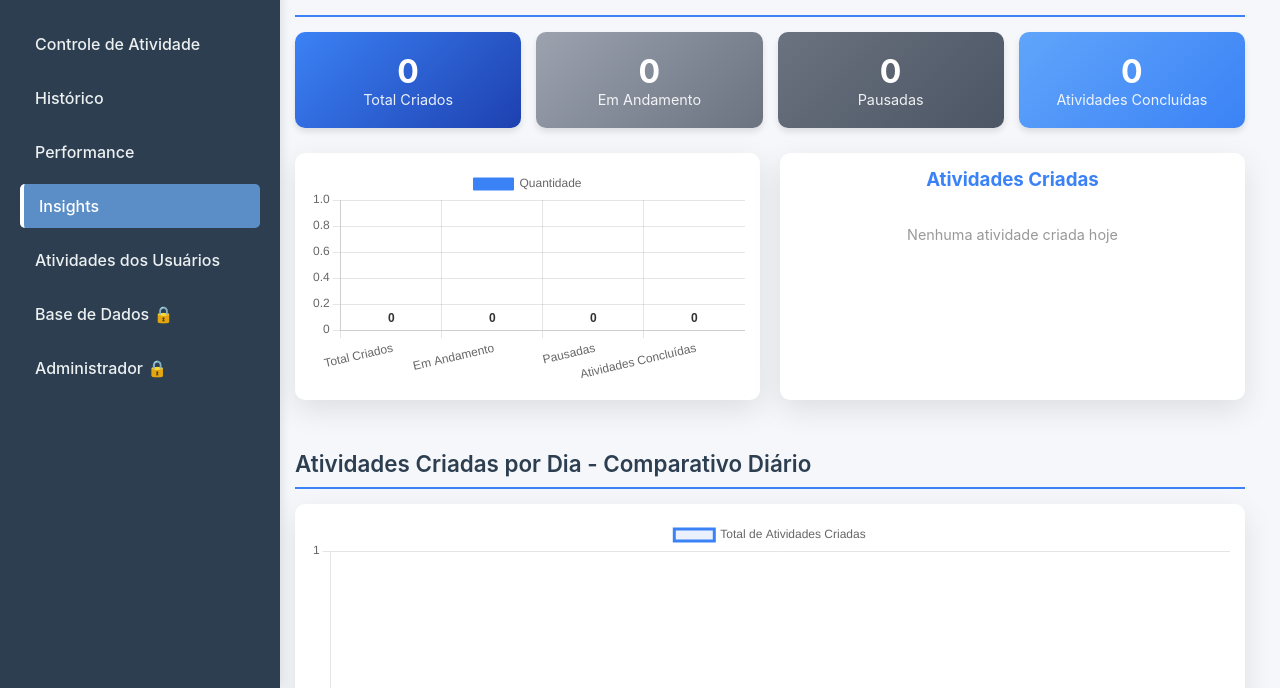
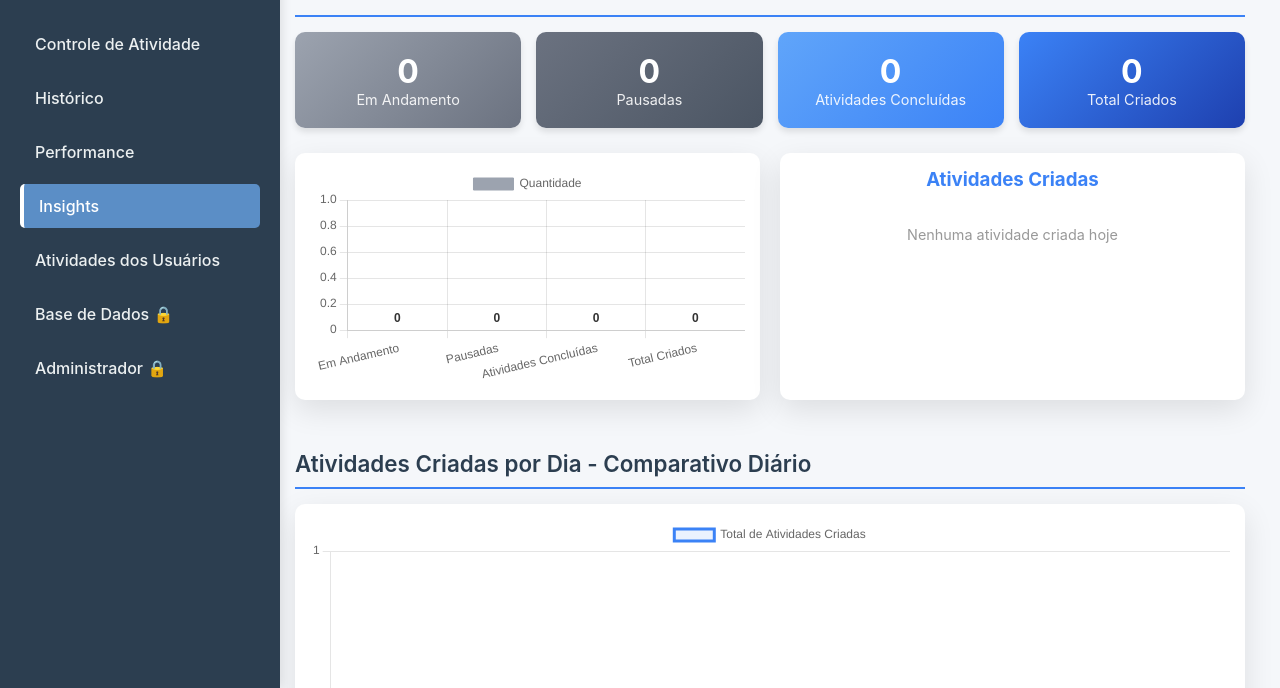
Before and after one commit to gabrielsiteargus2026-lgtm/controle-atividade-, a plain HTML site: page insights.html in a window 1280 px wide. Shown: the part 112-800 px from the top of the page. Drawn offline with nearby package versions, Linux system fonts and the light colour scheme; no server answers.

Commit message:
Deploy automatico

```diff
--- a/insights.html
+++ b/insights.html
@@ -473,10 +473,6 @@
 
         <!-- CARDS DE RESUMO RÁPIDO -->
         <div style="display: grid; grid-template-columns: repeat(auto-fit, minmax(200px, 1fr)); gap: 15px; margin-bottom: 25px;">
-            <div style="background: linear-gradient(135deg, #3b82f6 0%, #1e40af 100%); color: white; padding: 20px; border-radius: 10px; text-align: center; box-shadow: 0 4px 6px rgba(0,0,0,0.1);">
-                <div style="font-size: 2em; font-weight: bold;" id="totalAtividadesCriadas">0</div>
-                <div style="font-size: 0.9em; opacity: 0.9;">Total Criados</div>
-            </div>
             <div style="background: linear-gradient(135deg, #9ca3af 0%, #6b7280 100%); color: white; padding: 20px; border-radius: 10px; text-align: center; box-shadow: 0 4px 6px rgba(0,0,0,0.1);">
                 <div style="font-size: 2em; font-weight: bold;" id="totalEmAndamento">0</div>
                 <div style="font-size: 0.9em; opacity: 0.9;">Em Andamento</div>
@@ -488,6 +484,10 @@
             <div style="background: linear-gradient(135deg, #60a5fa 0%, #3b82f6 100%); color: white; padding: 20px; border-radius: 10px; text-align: center; box-shadow: 0 4px 6px rgba(0,0,0,0.1);">
                 <div style="font-size: 2em; font-weight: bold;" id="totalConcluidas">0</div>
                 <div style="font-size: 0.9em; opacity: 0.9;">Atividades Concluídas</div>
+            </div>
+            <div style="background: linear-gradient(135deg, #3b82f6 0%, #1e40af 100%); color: white; padding: 20px; border-radius: 10px; text-align: center; box-shadow: 0 4px 6px rgba(0,0,0,0.1);">
+                <div style="font-size: 2em; font-weight: bold;" id="totalAtividadesCriadas">0</div>
+                <div style="font-size: 0.9em; opacity: 0.9;">Total Criados</div>
             </div>
         </div>
 
@@ -1541,21 +1541,22 @@
             document.getElementById('totalPausadas').textContent = totalPausadas;
 
             // ===== RENDERIZAR GRÁFICO DE BARRAS =====
+            // Ordem alterada: Em Andamento, Pausadas, Atividades Concluídas, Total Criadas
             const dados = [
-                totalAtividadesCriadas,
                 totalEmAndamento,
                 totalPausadas,
-                totalConcluidas
+                totalConcluidas,
+                totalAtividadesCriadas
             ];
 
             const labels = [
-                'Total Criados',
                 'Em Andamento',
                 'Pausadas',
-                'Atividades Concluídas'
+                'Atividades Concluídas',
+                'Total Criados'
             ];
 
-            const cores = ['#3b82f6', '#9ca3af', '#6b7280', '#60a5fa'];
+            const cores = ['#9ca3af', '#6b7280', '#60a5fa', '#3b82f6'];
 
             const ctx = document.getElementById('chartResumoAtividades').getContext('2d');
             if (chartsInstances.chartResumoAtividades) chartsInstances.chartResumoAtividades.destroy();
```
